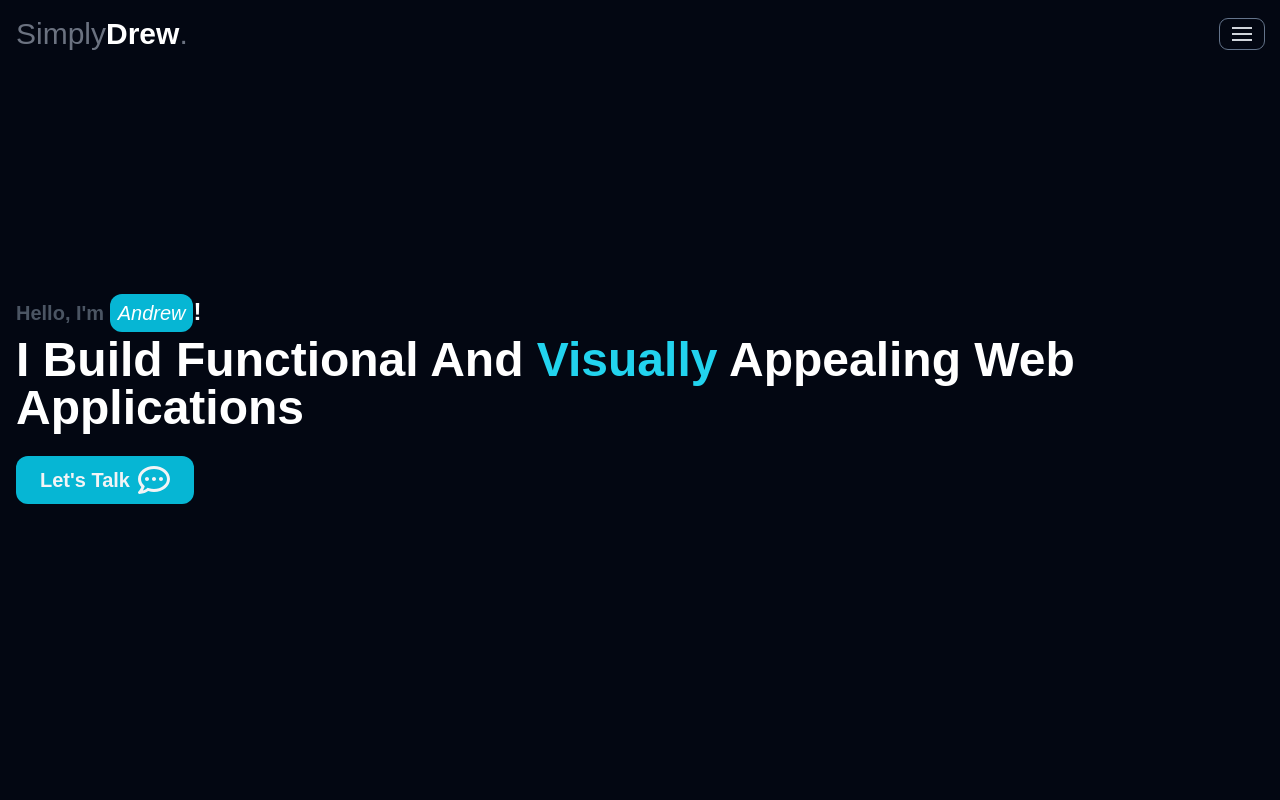
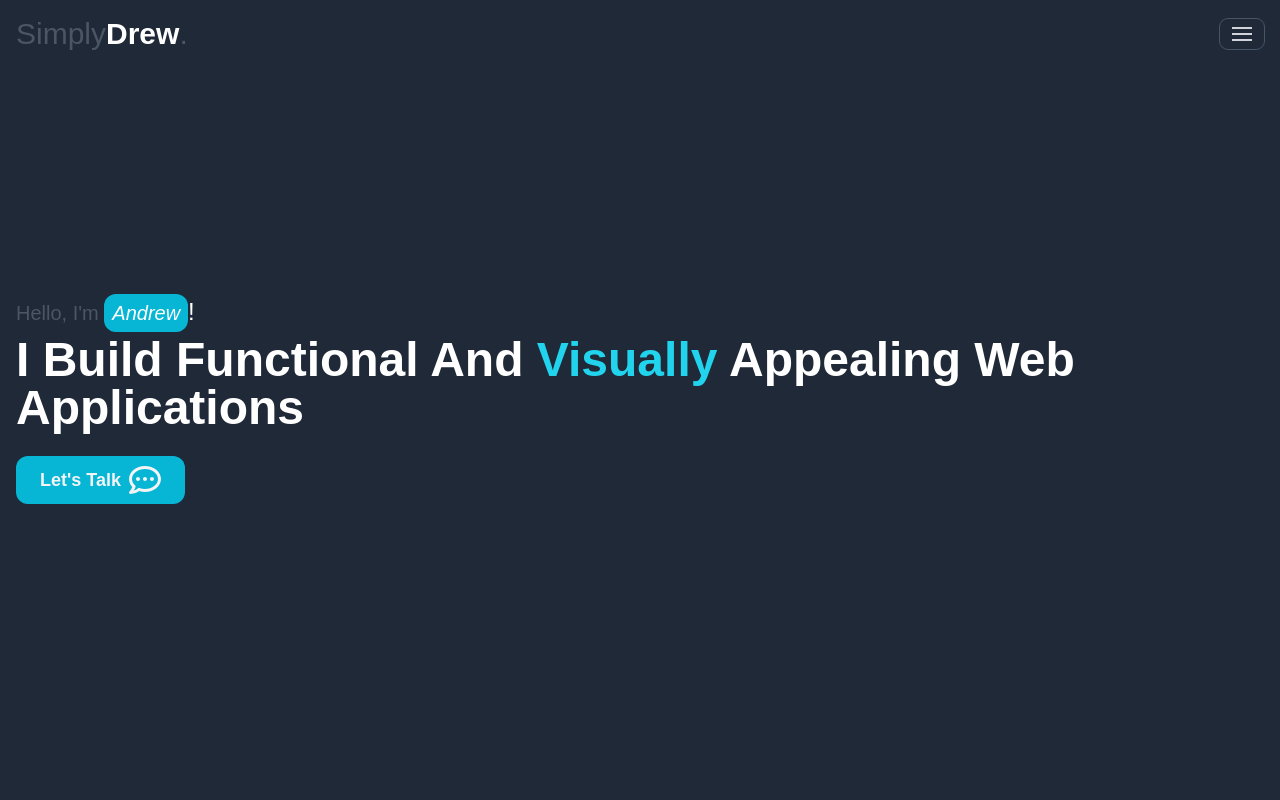
Before and after one commit to drucodecraft/mysite, a Next.js app: page / in a window 1280 px wide. Shown: the top 800 px of the page. Built offline with nearby package versions, Linux system fonts and the light colour scheme.

Commit message:
changed background colour and text weight

```diff
--- a/app/layout.js
+++ b/app/layout.js
@@ -13,8 +13,8 @@ const geistMono = localFont({
 });
 
 export const metadata = {
-  title: "Create Next App",
-  description: "Generated by create next app",
+  title: "simply drew",
+  description: "portfolio-site",
 };
 
 export default function RootLayout({ children }) {
--- a/app/page.js
+++ b/app/page.js
@@ -10,7 +10,7 @@ import ProjectsComponent from "@/components/Projects/ProjectsComponent";
 import Footer from "@/components/footer/footer";
 export default function Home() {
   return (
-    <div className="relative overflow-x-hidden bg-gray-950 min-h-full w-full text-lg flex flex-col">
+    <div className="relative overflow-x-hidden bg-gray-800 min-h-full w-full text-lg flex flex-col">
       <NavBar />
       <HeroComponent />
       <AboutComp />
--- a/components/AboutComponent/AboutComp.jsx
+++ b/components/AboutComponent/AboutComp.jsx
@@ -56,7 +56,7 @@ export default function AboutComp() {
       if (selected === 1) {
         gsap.to(window, {
           scrollTo: aboutRef.current,
-          duration: 2,
+
           ease: "power3.inOut",
         });
       }
@@ -66,7 +66,7 @@ export default function AboutComp() {
   return (
     <div ref={aboutRef} className=" px-4 flex flex-col gap-4">
       <section>
-        <h3 className=" text-white font-black text-3xl">Behind The Code</h3>
+        <h3 className=" text-white font-bold text-3xl">Behind The Code</h3>
       </section>
       <section>
         <ul className=" min-h-screen flex flex-col w-full gap-4 ">
@@ -83,11 +83,11 @@ export default function AboutComp() {
                         className={`w-10 h-10 text-sky-500 drop-shadow-md`}
                       />
                     }
-                    <h3 className=" text-2xl font-semibold text-gray-100 drop-shadow-sm">
+                    <h3 className=" text-xl font-semibold text-gray-100 drop-shadow-sm">
                       {content.title}
                     </h3>
                     <hr className=" drop-shadow-md max-w-8 border-t-sky-500 my-2 " />
-                    <p className=" text-gray-600 font-medium text-xl drop-shadow-md">
+                    <p className=" text-gray-600  text-lg font-light drop-shadow-sm">
                       {content.content}
                     </p>
                   </figcaption>
--- a/components/Hero/HeroComponent.jsx
+++ b/components/Hero/HeroComponent.jsx
@@ -7,14 +7,14 @@ export default function HeroComponent() {
     <div ref={hero} className=" min-h-screen justify-center flex flex-col px-4">
       <div className=" flex w-full gap-6 flex-col">
         <section className=" flex flex-col gap-2">
-          <h4 className="  font-semibold text-gray-600 text-xl">
+          <h4 className="  font-medium text-gray-600 text-xl">
             Hello, I&apos;m{" "}
             <span className="italic font-medium text-white  px-2 py-2 bg-cyan-500 rounded-xl">
               Andrew
             </span>
             <span className=" text-white text-2xl">!</span>
           </h4>
-          <h1 className=" text-white text-5xl font-black">
+          <h1 className=" text-white text-5xl font-bold">
             I Build Functional And{" "}
             <span className=" text-cyan-400">Visually</span> Appealing Web
             Applications
@@ -22,7 +22,7 @@ export default function HeroComponent() {
         </section>
         <section>
           <button className=" py-2 px-6 rounded-xl bg-cyan-500 text-gray-100 flex items-center gap-2">
-            <span className=" text-xl font-semibold"> Let&apos;s Talk</span>
+            <span className=" text-lg font-semibold"> Let&apos;s Talk</span>
             <FaRegCommentDots className=" h-8 w-8" />
           </button>
         </section>
--- a/components/Projects/ProjectsComponent.jsx
+++ b/components/Projects/ProjectsComponent.jsx
@@ -13,7 +13,7 @@ export default function ProjectsComponent() {
       if (selected === 3) {
         gsap.to(window, {
           scrollTo: projectRef.current,
-          duration: 2,
+
           ease: "power3.inOut",
         });
       }
@@ -24,7 +24,7 @@ export default function ProjectsComponent() {
       <h2 className=" bg-cyan-500 py-2 rounded-t-xl text-3xl mb-4 font-bold text-center text-white drop-shadow-md">
         Projects
       </h2>
-      <p className=" text-gray-600 font-medium text-xl drop-shadow-md">
+      <p className=" text-gray-600 font-light text-lg drop-shadow-md">
         I&apos;m currently working on projects that will demonstrate my
         expertise. Stay tuned!
       </p>
--- a/components/ScrollTopComponent/Top.jsx
+++ b/components/ScrollTopComponent/Top.jsx
@@ -32,8 +32,8 @@ export default function Top() {
       onClick={() => {
         gsap.to(window, {
           scrollTo: 0,
-          duration: 1.5,
-          ease: "power3.in",
+
+          ease: "power2.in",
         });
       }}
       ref={ScrollTopRef}
--- a/components/footer/footer.jsx
+++ b/components/footer/footer.jsx
@@ -13,13 +13,13 @@ export default function Footer() {
       <div className=" gap-4 flex flex-col">
         <section className=" flex   flex-col gap-6 ">
           <article className=" flex-1">
-            <p className=" text-center  text-gray-400 text-3xl font-semibold">
+            <p className=" text-center  text-gray-400 text-3xl font-medium">
               Building Modern Web Experiences With Clean Code And Innovative
               Design.
             </p>
           </article>
           <article className="flex-1 flex w-full justify-center ">
-            <button className=" py-2 px-6 rounded-xl bg-gray-950 text-gray-600 flex items-center gap-2 text-xl font-semibold">
+            <button className=" py-2 px-6 rounded-xl bg-white text-gray-800 flex items-center gap-2 text-xl font-semibold">
               <span>Email Me</span>
               <FaRegEnvelope className="  text-cyan-700 h-8 w-8" />
             </button>
@@ -41,7 +41,7 @@ export default function Footer() {
           </article>
         </section>
         <section className=" flex w-full justify-center">
-          <p className=" text-gray-700 text-center text-lg drop-shadow-sm font-medium">
+          <p className=" text-gray-500 text-center text-lg drop-shadow-sm font-medium">
             {" "}
             @2024 Simply Drew. All rights reserved
           </p>
--- a/components/navBar/NavBar.jsx
+++ b/components/navBar/NavBar.jsx
@@ -11,6 +11,10 @@ export default function NavBar() {
 
     setMoveTo,
   } = useStore();
+  const handleClick = (value) => {
+    select(0);
+    select(value);
+  };
   const toggleButtonRef = useRef(null);
   const linksComponentRef = useRef(null);
   useEffect(() => {
@@ -34,8 +38,10 @@ export default function NavBar() {
   return (
     <nav className=" fixed z-50 flex flex-col w-full h-full">
       <section className="flex relative z-10  px-4 py-4 items-center justify-between">
-        <div className=" flex items-center text-gray-500 text-3xl">
-          <p className=" font-light">Simply</p>
+        <div className=" flex items-center text-gray-600 text-3xl">
+          <p className={` ${toggle ? "text-gray-800" : ""} font-light`}>
+            Simply
+          </p>
           <p className=" text-white font-black">Drew</p>.
         </div>
         <div
@@ -47,7 +53,9 @@ export default function NavBar() {
               toggleActive(true);
             }
           }}
-          className=" flex flex-col gap-1 outline outline-slate-500 outline-1 rounded-lg py-2 px-3"
+          className={` flex flex-col gap-1 outline  outline-1 rounded-lg py-2 px-3 ${
+            toggle ? "outline-slate-800" : "outline-slate-600"
+          }`}
         >
           <span className=" bg-gray-300 w-5 h-0.5"></span>
           <span className=" bg-gray-300 w-5 h-0.5"></span>
@@ -56,12 +64,12 @@ export default function NavBar() {
       </section>
       <section
         ref={linksComponentRef}
-        className={` opacity-0  absolute min-h-screen w-full bg-slate-950 flex justify-center items-center`}
+        className={` opacity-0  absolute min-h-screen w-full bg-slate-950 flex justify-end `}
       >
-        <ul className=" text-center gap-4 flex flex-col text-2xl font-semibold text-gray-500">
+        <ul className=" mt-24 mr-8  gap-8 flex flex-col text-xl font-medium text-gray-500 text-end">
           <li
             onClick={() => {
-              select(1);
+              handleClick(1);
               toggleActive(false);
             }}
           >
@@ -69,7 +77,7 @@ export default function NavBar() {
           </li>
           <li
             onClick={() => {
-              select(2);
+              handleClick(2);
               toggleActive(false);
             }}
           >
@@ -77,7 +85,7 @@ export default function NavBar() {
           </li>
           <li
             onClick={() => {
-              select(3);
+              handleClick(3);
               toggleActive(false);
             }}
           >
--- a/components/qoute/qoute.jsx
+++ b/components/qoute/qoute.jsx
@@ -6,7 +6,7 @@ export default function Qoute() {
     <div>
       <section className="  w-full px-10 lg:px-24 lg:gap-4 h-full items-center justify-center flex     ">
         <FaQuoteLeft className={"text-indigo-500 h-48 w-28"} />
-        <p className=" max-w-xl font-semibold text-center text-4xl lg:text-7xl text-gray-600">
+        <p className=" max-w-xl font-semibold text-center text-2xl text-gray-600">
           The Best Way To Predict The Future Is To Code It
         </p>
         <FaQuoteRight className={"text-indigo-500 h-48 w-28"} />
--- a/components/skills/skills.jsx
+++ b/components/skills/skills.jsx
@@ -18,7 +18,7 @@ export default function Skills() {
       if (selected === 2) {
         gsap.to(window, {
           scrollTo: skillsRef.current,
-          duration: 2,
+
           ease: "power3.inOut",
         });
       }
@@ -32,7 +32,7 @@ export default function Skills() {
     >
       <section className=" flex flex-col gap-5  ">
         <div className=" ">
-          <h2 className={`  text-3xl text-white font-black `}>My Expertise</h2>
+          <h2 className={`  text-3xl text-white font-bold `}>My Expertise</h2>
         </div>
         <div className=" col-span-6 ">
           <p className=" text-gray-600 font-light text-xl drop-shadow-sm">
```
